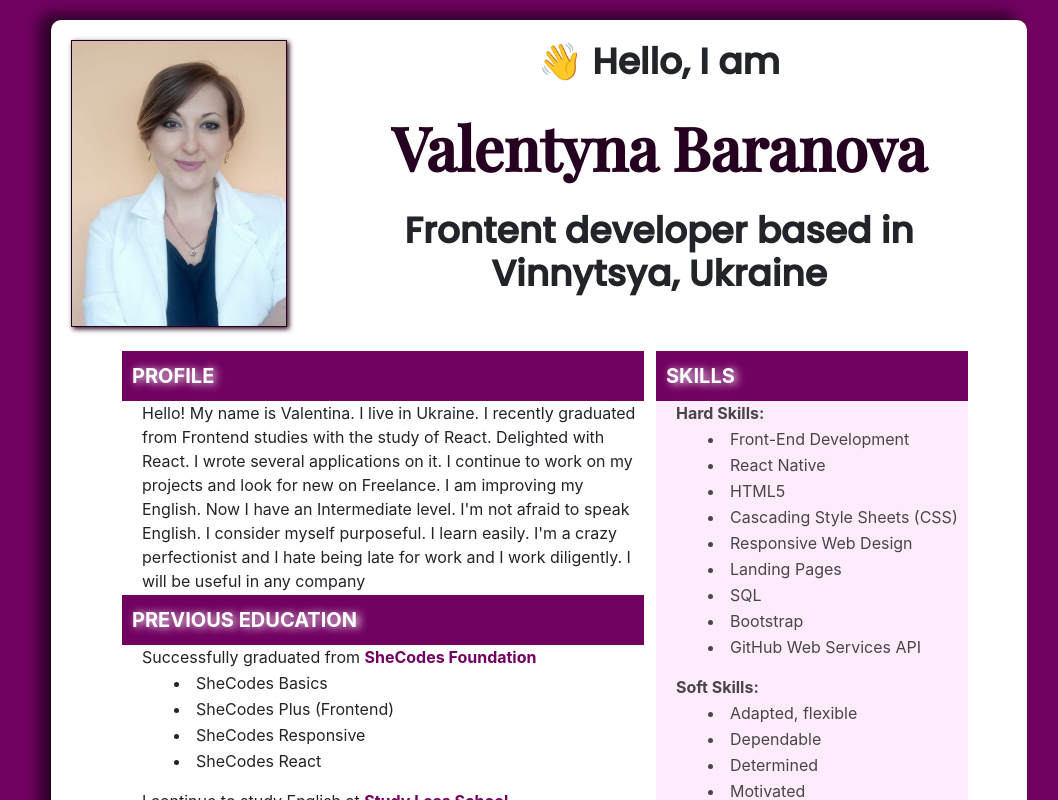
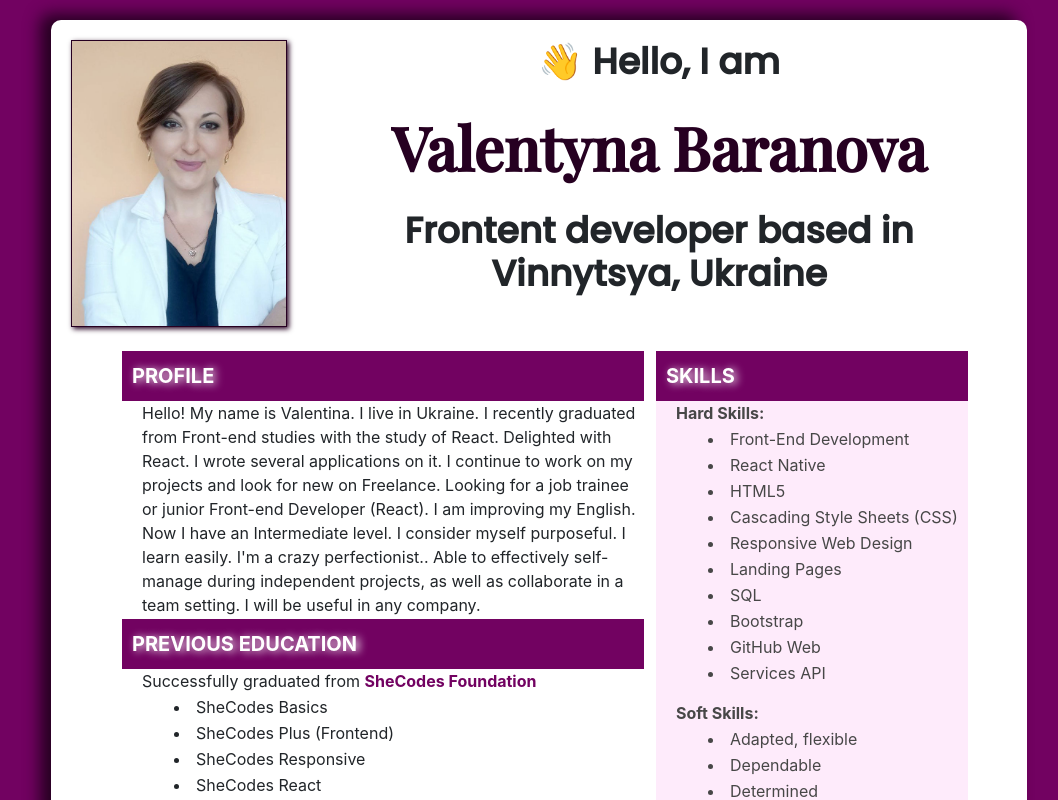
Before and after one commit to ValentynaBaranova/my_portfolio_react_project, a React (Create React App) app: page / in a window 1280 px wide. Shown: the top 800 px of the page, without its empty margins (101-1159 px from the left). Built offline with nearby package versions, Linux system fonts and the light colour scheme.

Commit message:
changed description

```diff
--- a/src/LeftSide.js
+++ b/src/LeftSide.js
@@ -7,12 +7,14 @@ export default function RightSide() {
       <div className="title">PROFILE</div>
       <p>
         Hello! My name is Valentina. I live in Ukraine. I recently graduated
-        from Frontend studies with the study of React. Delighted with React. I
+        from Front-end studies with the study of React. Delighted with React. I
         wrote several applications on it. I continue to work on my projects and
-        look for new on Freelance. I am improving my English. Now I have an
-        Intermediate level. I'm not afraid to speak English. I consider myself
-        purposeful. I learn easily. I'm a crazy perfectionist and I hate being
-        late for work and I work diligently. I will be useful in any company
+        look for new on Freelance. Looking for a job trainee or junior Front-end
+        Developer (React). I am improving my English. Now I have an Intermediate
+        level. I consider myself purposeful. I learn easily. I'm a crazy
+        perfectionist.. Able to effectively self-manage during independent
+        projects, as well as collaborate in a team setting. I will be useful in
+        any company.
       </p>
       <div className="title">PREVIOUS EDUCATION</div>
       <p>
--- a/src/RightSide.js
+++ b/src/RightSide.js
@@ -18,7 +18,8 @@ export default function LeftSide() {
           <li>Landing Pages</li>
           <li> SQL</li>
           <li>Bootstrap</li>
-          <li>GitHub Web Services API</li>
+          <li>GitHub Web </li>
+          <li> Services API</li>
         </ul>
         <p>
           <strong>Soft Skills:</strong>
```
